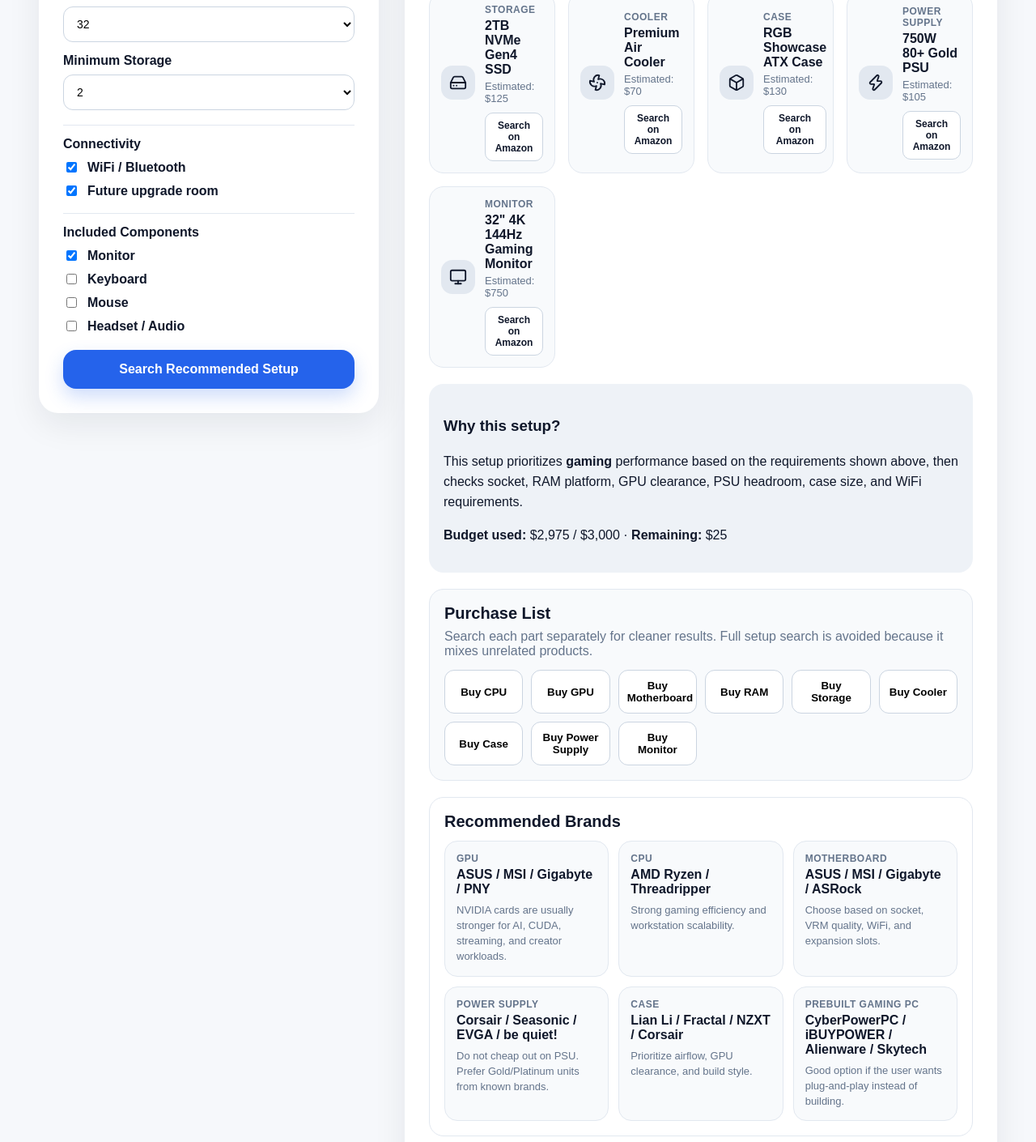
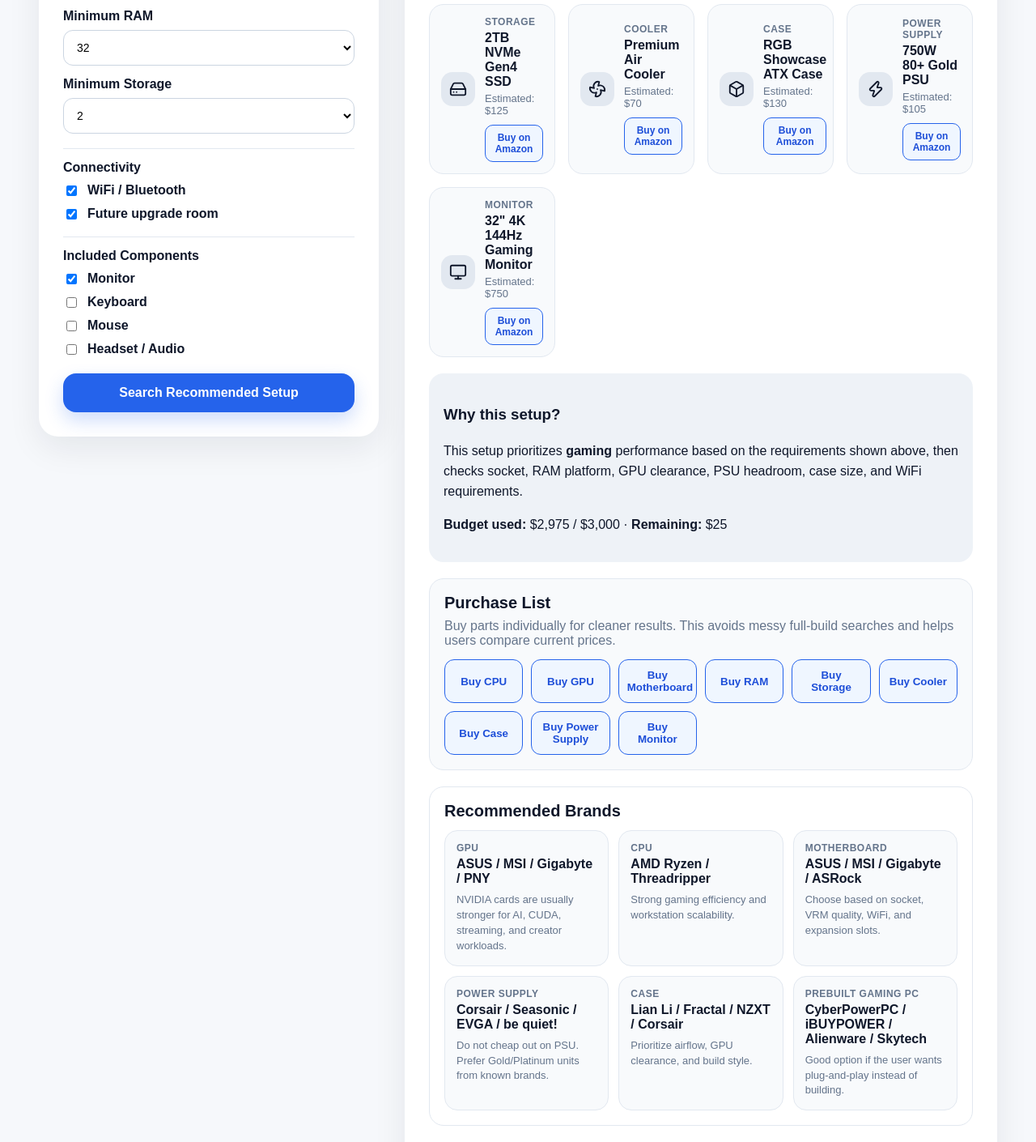
Before and after one commit to IwandyOvO/pc-builder, a React (Vite) app: page / in a window 1280 px wide. Shown: the part 840-2250 px from the top of the page at 81% size. Built offline with nearby package versions, Linux system fonts and the light colour scheme.

Commit message:
monetization update

```diff
--- a/src/App.jsx
+++ b/src/App.jsx
@@ -12,6 +12,8 @@ import {
   Headphones,
 } from "lucide-react";
 
+// Replace this with your real Amazon Associates tracking ID later.
+// Example: const AFFILIATE_TAG = "yourtag-20";
 const AFFILIATE_TAG = "YOUR-AMAZON-TAG-20";
 
 function amazonSearchLink(query) {
@@ -278,7 +280,7 @@ function PartCard({ icon, title, part }) {
         <div style={styles.label}>{title}</div>
         <div style={styles.value}>{part.name}</div>
         <div style={styles.price}>Estimated: ${part.price}</div>
-        <button style={styles.smallBuyButton} onClick={() => openAmazonSearch(cleanPartQuery(part, title))}>Search on Amazon</button>
+        <button style={styles.smallBuyButton} onClick={() => openAmazonSearch(cleanPartQuery(part, title))}>Buy on Amazon</button>
       </div>
     </div>
   );
@@ -342,6 +344,7 @@ export default function App() {
           <div style={styles.badge}><Sparkles size={16} /> PC Builder + Deals + Brand Guide</div>
           <h1 style={styles.title}>Build the best PC setup for your budget.</h1>
           <p style={styles.subtitle}>Dynamic part matching, compatibility checks, clean purchase links, brand recommendations, and prebuilt alternatives.</p>
+          <p style={styles.affiliateNotice}>Disclosure: purchase buttons may use affiliate links. Estimated prices are for planning only and should be verified before checkout.</p>
         </div>
 
         <div style={styles.layout}>
@@ -438,7 +441,7 @@ export default function App() {
 
                 <div style={styles.buyPanel}>
                   <h3 style={styles.buyPanelTitle}>Purchase List</h3>
-                  <p style={styles.smallText}>Search each part separately for cleaner results. Full setup search is avoided because it mixes unrelated products.</p>
+                  <p style={styles.smallText}>Buy parts individually for cleaner results. This avoids messy full-build searches and helps users compare current prices.</p>
                   <div style={styles.buyGrid}>
                     {[["CPU", build.cpu], ["GPU", build.gpu], ["Motherboard", build.motherboard], ["RAM", build.ram], ["Storage", build.storage], ["Cooler", build.cooler], ["Case", build.case], ["Power Supply", build.psu], ["Monitor", build.monitor], ["Keyboard", build.keyboard], ["Mouse", build.mouse], ["Audio", build.headset]].filter(([, part]) => part).map(([title, part]) => (
                       <button key={title} style={styles.partBuyButton} onClick={() => openAmazonSearch(cleanPartQuery(part, title))}>Buy {title}</button>
@@ -461,7 +464,7 @@ export default function App() {
 
                 {prebuiltRecommendation && (
                   <div style={styles.recommendationPanel}>
-                    <h3 style={styles.buyPanelTitle}>Prebuilt PC Alternative</h3>
+                    <h3 style={styles.buyPanelTitle}>Don’t want to build? Buy Prebuilt Instead</h3>
                     <div style={styles.prebuiltCard}>
                       <div>
                         <div style={styles.label}>{prebuiltRecommendation.brand}</div>
@@ -499,6 +502,7 @@ const styles = {
   badge: { display: "inline-flex", gap: "8px", alignItems: "center", padding: "8px 14px", borderRadius: "999px", background: "white", boxShadow: "0 8px 25px rgba(15,23,42,0.08)", fontWeight: 700, fontSize: "14px" },
   title: { fontSize: "46px", margin: "18px 0 8px", letterSpacing: "-1px" },
   subtitle: { color: "#64748b", fontSize: "18px", maxWidth: "820px", margin: "0 auto" },
+  affiliateNotice: { color: "#64748b", fontSize: "13px", maxWidth: "760px", margin: "10px auto 0", lineHeight: 1.45 },
   layout: { display: "grid", gridTemplateColumns: "420px minmax(0, 1fr)", gap: "32px", alignItems: "start", width: "100%" },
   panel: { background: "white", borderRadius: "24px", padding: "30px", boxShadow: "0 14px 40px rgba(15,23,42,0.08)" },
   panelTitle: { margin: "0 0 12px", fontSize: "24px" },
@@ -522,12 +526,12 @@ const styles = {
   icon: { background: "#e2e8f0", padding: "10px", borderRadius: "14px", display: "flex" },
   value: { fontWeight: 800, marginTop: "4px" },
   price: { fontSize: "13px", color: "#64748b", marginTop: "4px" },
-  smallBuyButton: { marginTop: "10px", padding: "8px 10px", borderRadius: "10px", border: "1px solid #cbd5e1", background: "white", color: "#0f172a", fontSize: "12px", fontWeight: 800, cursor: "pointer" },
+  smallBuyButton: { marginTop: "10px", padding: "8px 10px", borderRadius: "10px", border: "1px solid #2563eb", background: "#eff6ff", color: "#1d4ed8", fontSize: "12px", fontWeight: 800, cursor: "pointer" },
   summary: { marginTop: "20px", padding: "18px", background: "#eef2f7", borderRadius: "18px", lineHeight: 1.55 },
   buyPanel: { marginTop: "20px", padding: "18px", background: "#f8fafc", border: "1px solid #e2e8f0", borderRadius: "18px" },
   buyPanelTitle: { margin: "0 0 8px", fontSize: "20px" },
   buyGrid: { display: "grid", gridTemplateColumns: "repeat(6, minmax(0, 1fr))", gap: "10px", marginTop: "14px" },
-  partBuyButton: { padding: "11px 10px", borderRadius: "12px", border: "1px solid #cbd5e1", background: "white", fontWeight: 800, cursor: "pointer" },
+  partBuyButton: { padding: "11px 10px", borderRadius: "12px", border: "1px solid #2563eb", background: "#eff6ff", color: "#1d4ed8", fontWeight: 800, cursor: "pointer" },
   recommendationPanel: { marginTop: "20px", padding: "18px", background: "#ffffff", border: "1px solid #e2e8f0", borderRadius: "18px" },
   brandGrid: { display: "grid", gridTemplateColumns: "repeat(3, minmax(0, 1fr))", gap: "12px", marginTop: "12px" },
   brandCard: { background: "#f8fafc", borderRadius: "16px", padding: "14px", border: "1px solid #e2e8f0" },
```
